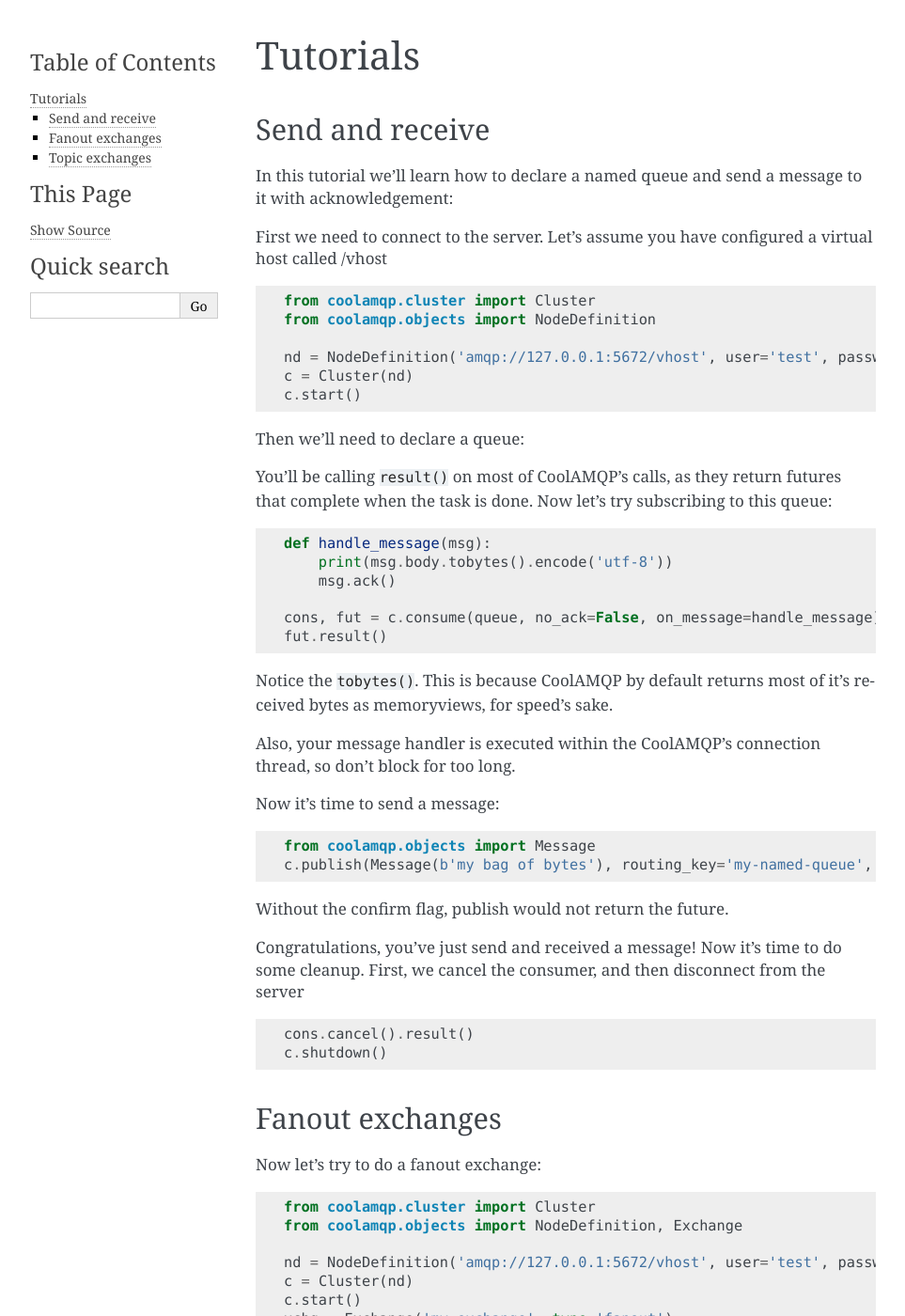
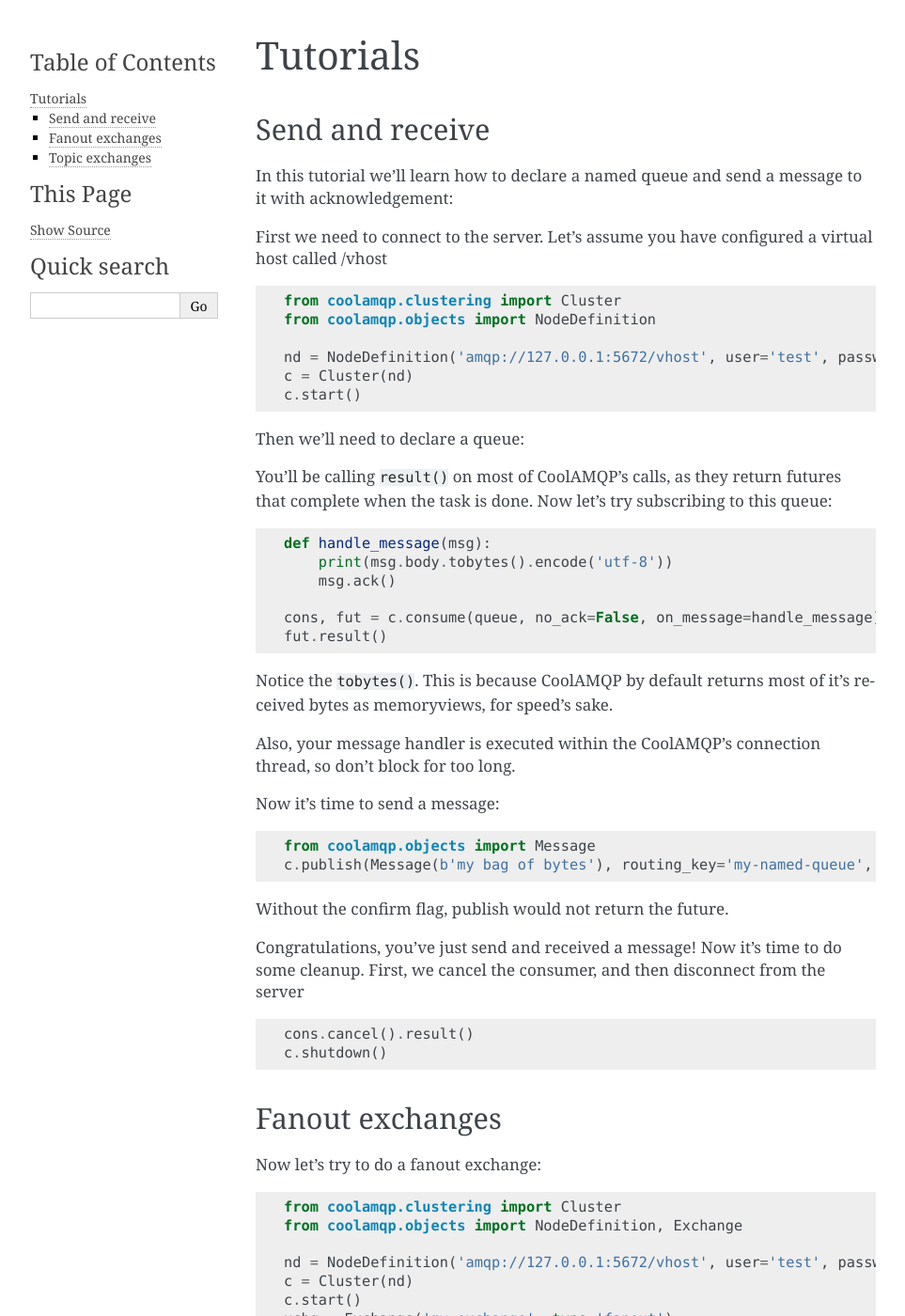
Before and after one commit to smok-serwis/coolamqp, a Sphinx documentation site: the page built from docs/tutorials.rst, in a window 1280 px wide and 1400 px high. Shown: the whole window at 94% size, without its empty margins (148-1111 px from the left). Built offline with Sphinx 7.4.7, drawn with Linux system fonts in a browser that asks for light colours; pages that are not in the unit, such as notebooks, are missing from menus; some of the changed text lies outside the part shown.

Commit message:
argumentify added

```diff
--- a/docs/tutorials.rst
+++ b/docs/tutorials.rst
@@ -10,7 +10,7 @@ First we need to connect to the server. Let's assume you have configured a virtu
 
 .. code-block:: python
 
-    from coolamqp.cluster import Cluster
+    from coolamqp.clustering import Cluster
     from coolamqp.objects import NodeDefinition
 
     nd = NodeDefinition('amqp://127.0.0.1:5672/vhost', user='test', password='test', heartbeat=30)
@@ -68,7 +68,7 @@ Now let's try to do a fanout exchange:
 
 .. code-block:: python
 
-    from coolamqp.cluster import Cluster
+    from coolamqp.clustering import Cluster
     from coolamqp.objects import NodeDefinition, Exchange
 
     nd = NodeDefinition('amqp://127.0.0.1:5672/vhost', user='test', password='test', heartbeat=30)
@@ -112,7 +112,7 @@ Topic exchanges are a bit harder. Let's try them:
 
 .. code-block:: python
 
-    from coolamqp.cluster import Cluster
+    from coolamqp.clustering import Cluster
     from coolamqp.objects import NodeDefinition, Exchange
 
     nd = NodeDefinition('amqp://127.0.0.1:5672/vhost', user='test', password='test', heartbeat=30)
```
